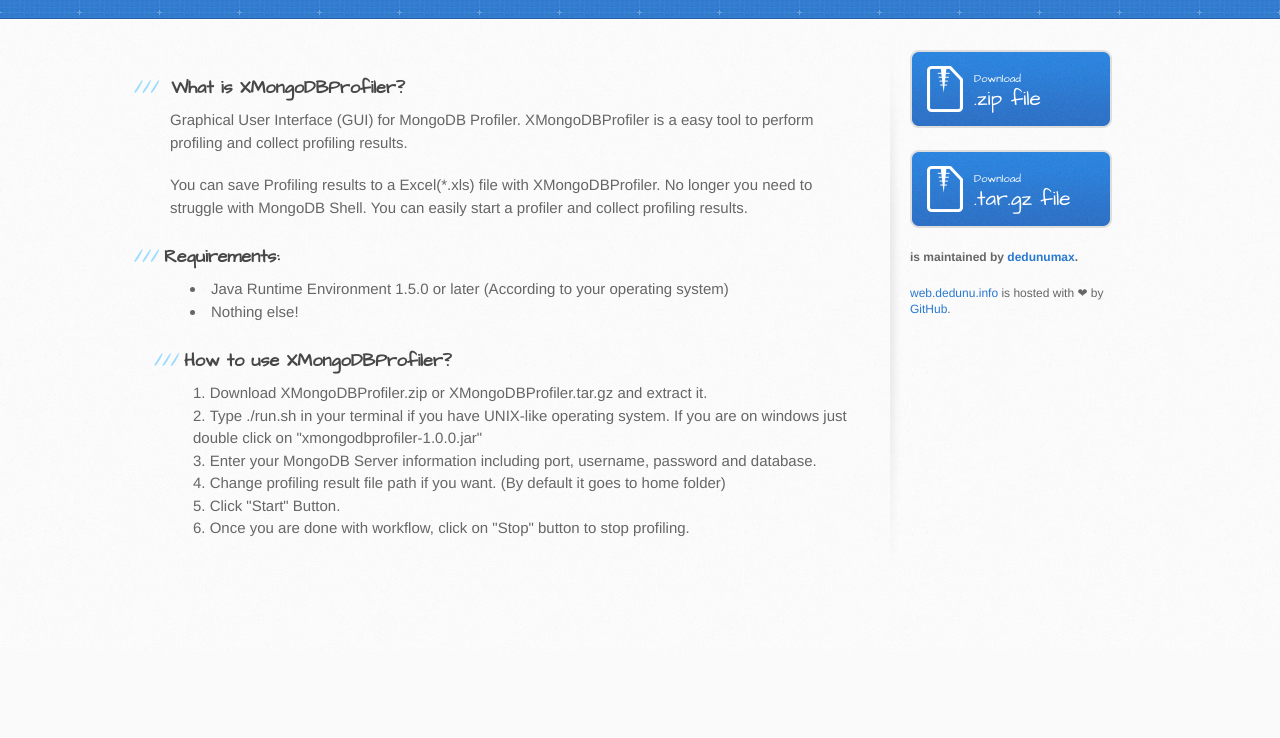
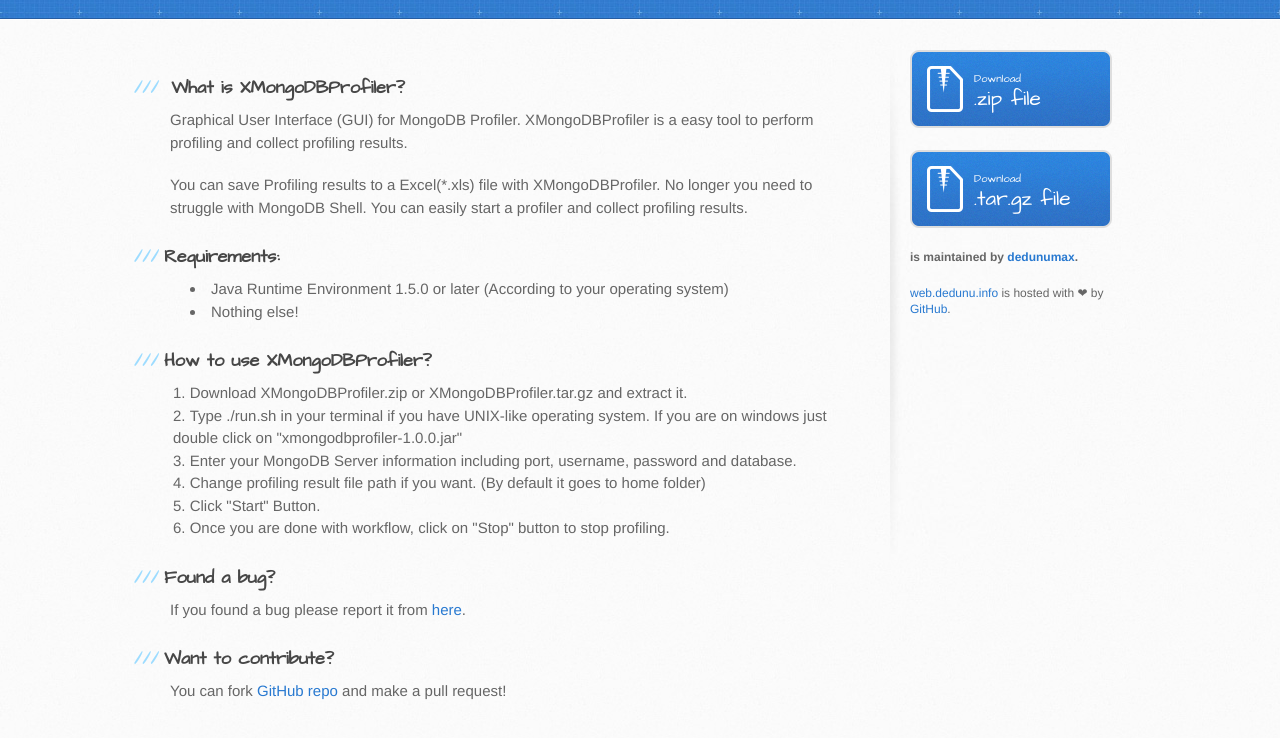
Before and after one commit to dedunu/xmongodbprofiler, a plain HTML site: page index.html in a window 1280 px wide. Shown: the part 148-886 px from the top of the page. Before the commit the page ends 800 px from the top, so only its background shows below. Drawn offline with Linux system fonts and the light colour scheme.

Commit message:
Fixed issues

```diff
--- a/index.html
+++ b/index.html
@@ -13,7 +13,7 @@
     <script src="//html5shiv.googlecode.com/svn/trunk/html5.js"></script>
     <![endif]-->
 
-    <title>XPongoDBProfiler</title>
+    <title>XMongoDBProfiler</title>
   </head>
 
   <body>
@@ -31,13 +31,13 @@
           <h3>  What is XMongoDBProfiler?</h3>
 
           <p>Graphical User Interface (GUI) for MongoDB Profiler. XMongoDBProfiler is a easy tool to perform profiling and collect profiling results.</p>
-
           <p>You can save Profiling results to a Excel(*.xls) file with XMongoDBProfiler. No longer you need to struggle with MongoDB Shell. You can easily start a profiler and collect profiling results.</p>
 
           <h3>Requirements:</h3>
             <ul>
             <li>Java Runtime Environment 1.5.0 or later (According to your operating system)</li>
             <li>Nothing else!</li>
+            </ul>
 
           <h3>How to use XMongoDBProfiler?</h3>
           <ol>
@@ -47,8 +47,13 @@
             <li>  Change profiling result file path if you want. (By default it goes to home folder)</li>
             <li>  Click "Start" Button.</li>
             <li>  Once you are done with workflow, click on "Stop" button to stop profiling.</li>
+          </ol>
 
-</ol>
+          <h3>Found a bug?</h3>
+          <p>If you found a bug please report it from <a href="https://github.com/dedunumax/xmongodbprofiler/issues">here</a>.</p>
+
+          <h3>Want to contribute?</h3>
+          <p>You can fork <a href="https://github.com/dedunumax/xmongodbprofiler/">GitHub repo</a> and make a pull request!</p>
         </section>
 
         <aside id="sidebar">
```
Lines whose indentation alone changed are shown as unchanged.
